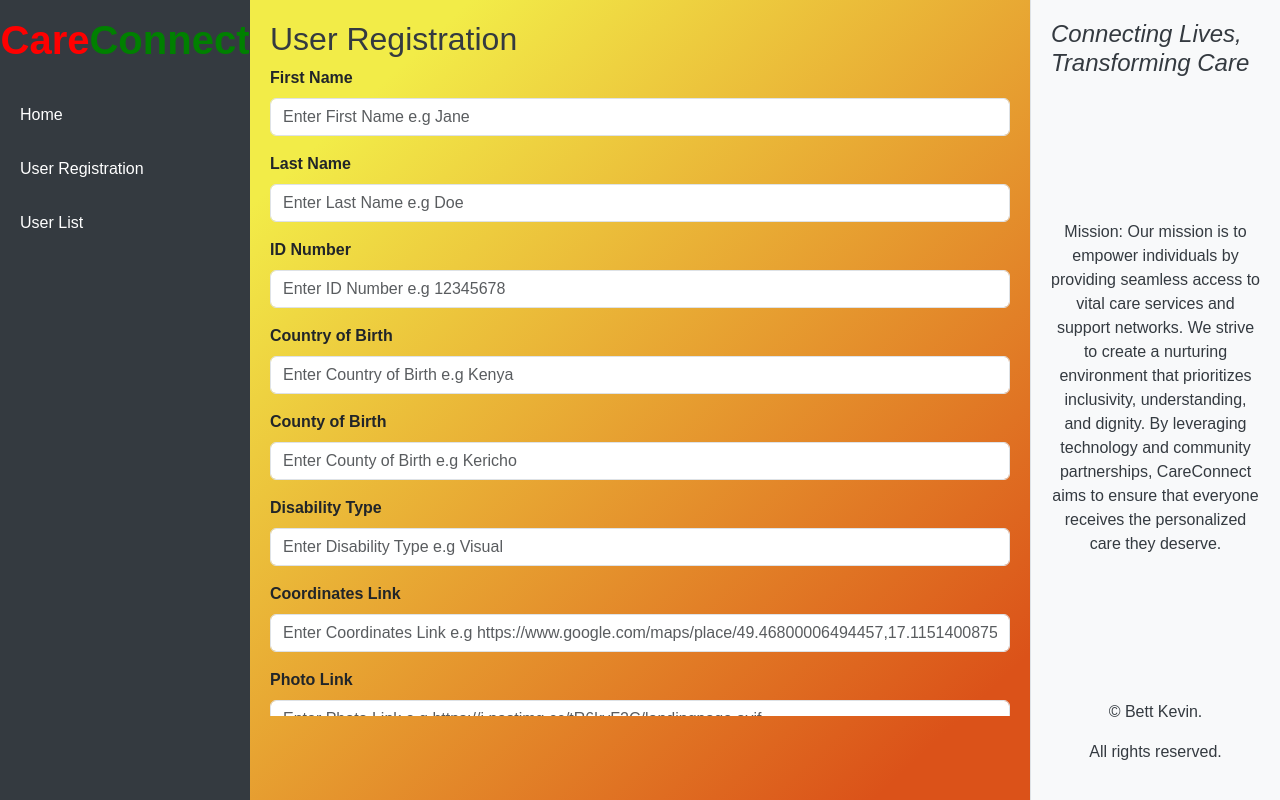
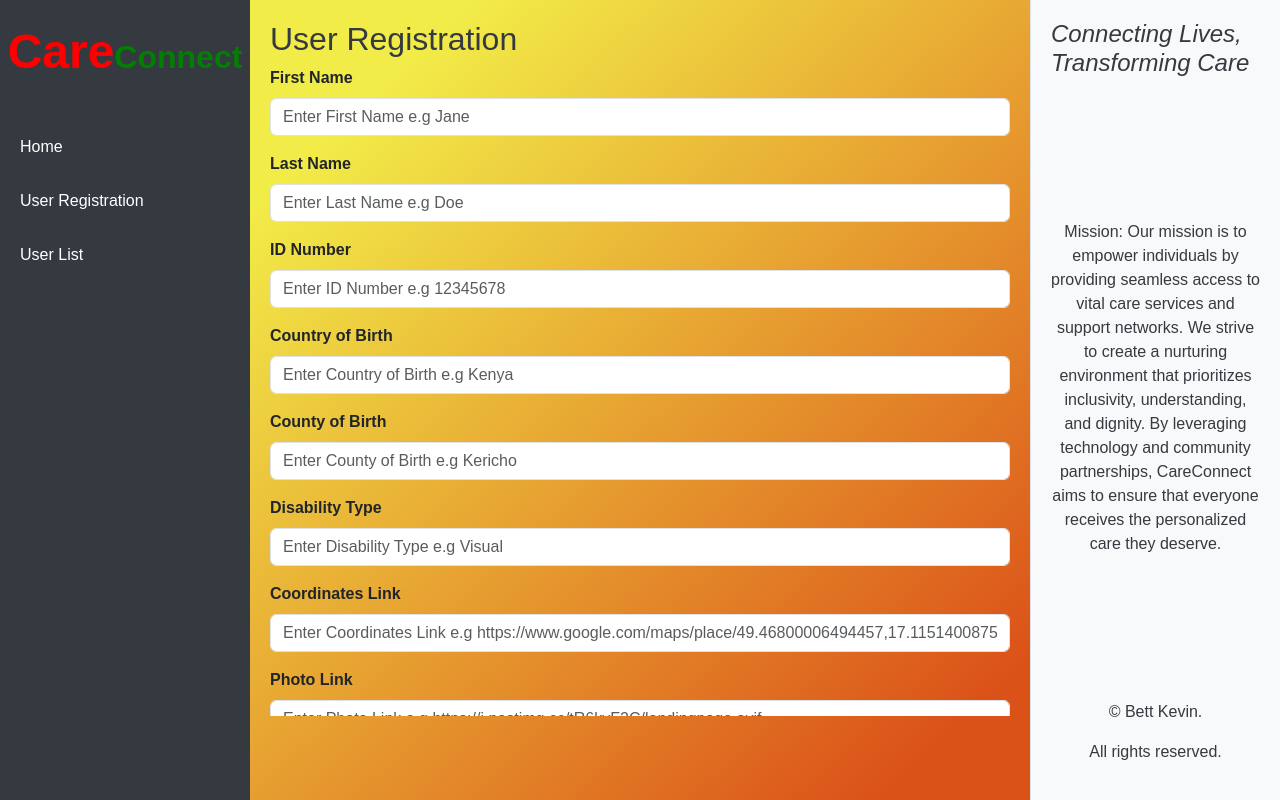
Before and after one commit to BettKev/CareConnect, a plain HTML site: page index.html in a window 1280 px wide. Drawn offline with nearby package versions, Linux system fonts and the light colour scheme.

Commit message:
updated html p logo

```diff
--- a/index.html
+++ b/index.html
@@ -14,11 +14,11 @@
 
     <!-- Sidebar Menu -->
     <div class="sidebar">
-        <h1 class="text-center py-3">
+        <p class="text-center py-3">
             <strong>
-                <span style="color: red;">Care</span><span style="color: green;">Connect</span>
+                <span style="color: red; font-size: 3em;">Care</span><span style="color: green; font-size: 2em;">Connect</span>
             </strong>
-        </h1>
+        </p>
         <a href="#" id="nav-home">Home</a>
         <a href="#" id="nav-registration">User Registration</a>
         <a href="#" id="nav-users">User List</a>
```
